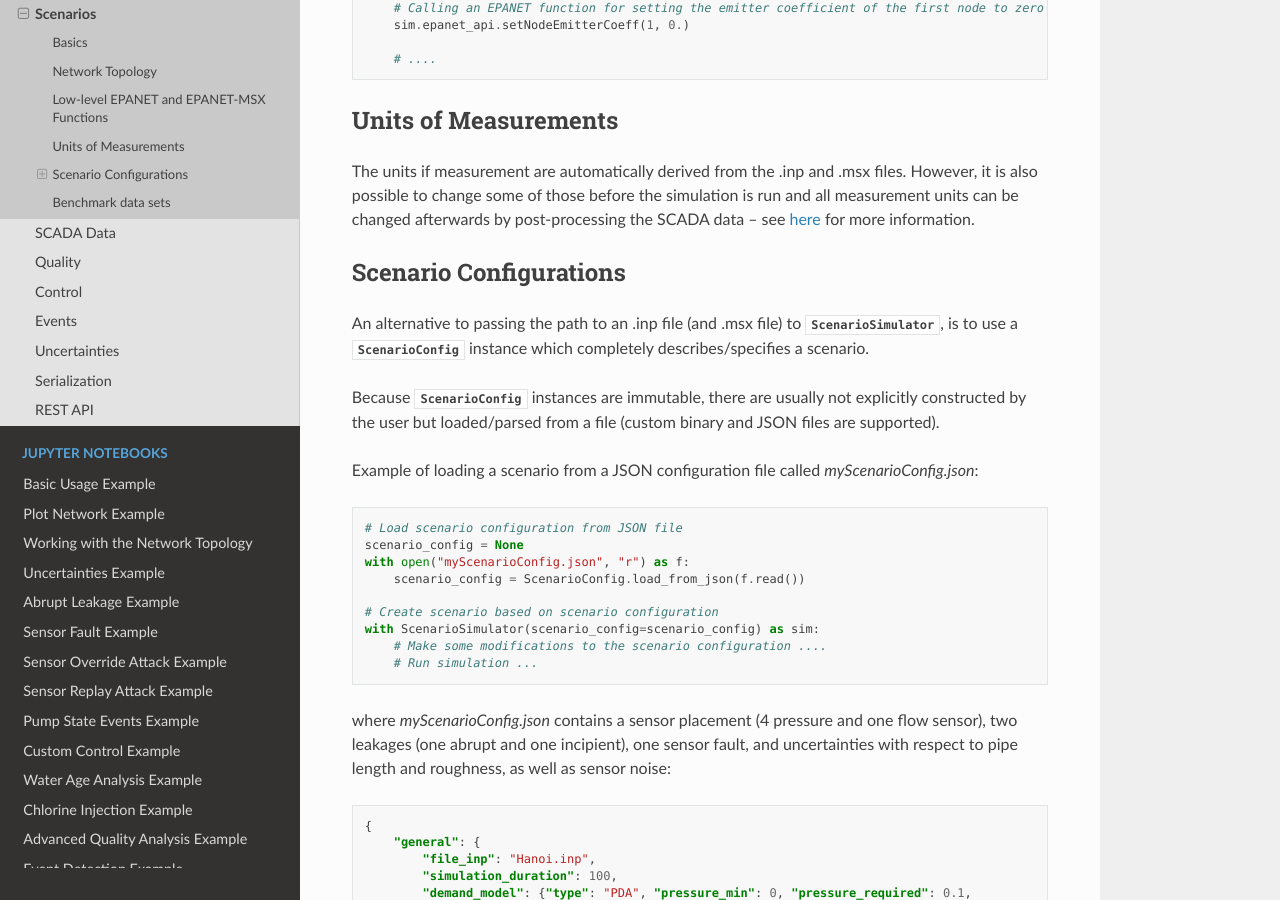
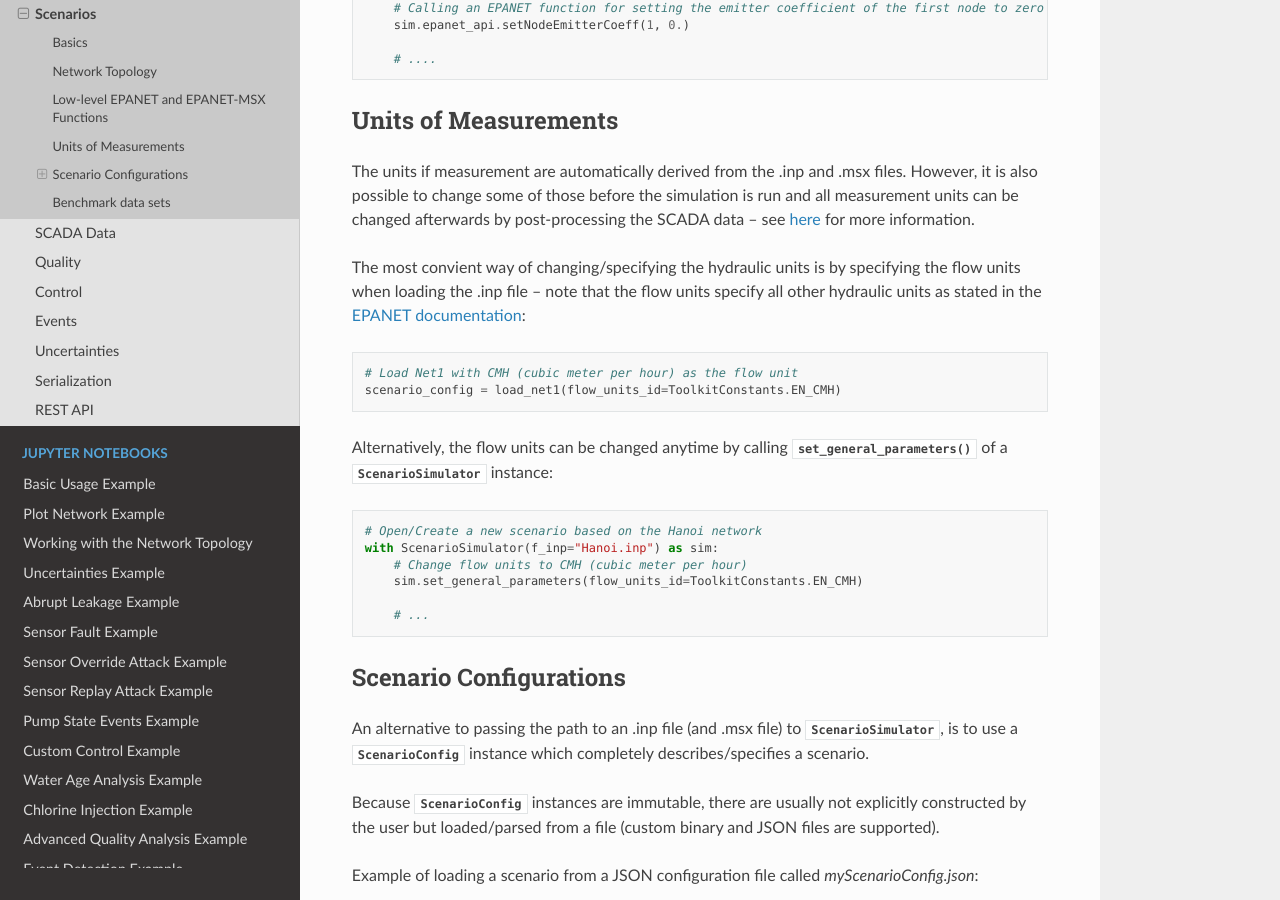
Before and after one commit to WaterFutures/EPyT-Flow, a Sphinx documentation site: the page built from docs/tut.scenarios.rst, in a window 1280 px wide and 900 px high, scrolled down 2859 px. Built offline with Sphinx 7.4.7 and the Read the Docs theme 2.0.0, drawn with Linux system fonts in a browser that asks for light colours.

Commit message:
Update documentation on how to change the flow units

```diff
--- a/docs/tut.scenarios.rst
+++ b/docs/tut.scenarios.rst
@@ -172,6 +172,29 @@ The units if measurement are automatically derived from the .inp and .msx files.
 However, it is also possible to change some of those before the simulation is run and all
 measurement units can be changed afterwards by post-processing the SCADA data --
 see :ref:`here <scada_change_units>` for more information.
+
+The most convient way of changing/specifying the hydraulic units is by specifying the flow units
+when loading the .inp file -- note that the flow units specify all other hydraulic units as stated
+in the `EPANET documentation <https://epanet22.readthedocs.io/en/latest/back_matter.html>`_:
+
+.. code-block:: python
+
+    # Load Net1 with CMH (cubic meter per hour) as the flow unit
+    scenario_config = load_net1(flow_units_id=ToolkitConstants.EN_CMH)
+
+
+Alternatively, the flow units can be changed anytime by calling
+:func:`~epyt_flow.simulation.scenario_simulator.ScenarioSimulator.set_general_parameters` of a
+:class:`~epyt_flow.simulation.scenario_simulator.ScenarioSimulator` instance:
+
+.. code-block:: python
+
+    # Open/Create a new scenario based on the Hanoi network
+    with ScenarioSimulator(f_inp="Hanoi.inp") as sim:
+        # Change flow units to CMH (cubic meter per hour)
+        sim.set_general_parameters(flow_units_id=ToolkitConstants.EN_CMH)
+
+        # ...
 
 
 Scenario Configurations
```
Also changed, not shown: docs/examples/abrupt_leakage.ipynb, 1 other file.
